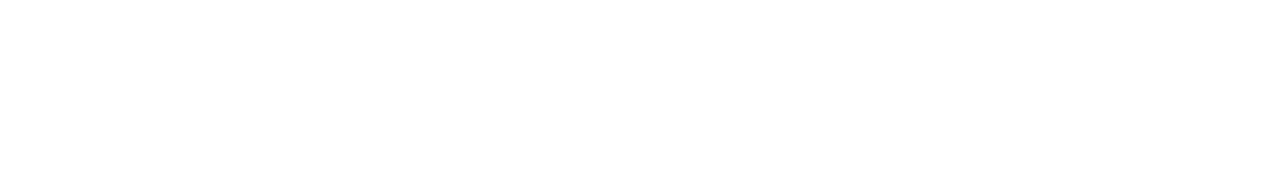
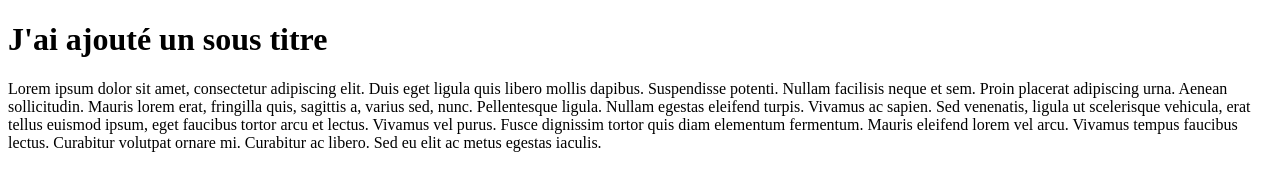
Before and after one commit to Cecile-Gao/my-super-website, a plain HTML site: page index.html in a window 1280 px wide. Drawn offline with Linux system fonts and the light colour scheme.

Commit message:
added title and h1 subtitle

```diff
--- a/index.html
+++ b/index.html
@@ -2,9 +2,12 @@
 <html>
 <head>
   <meta charset="UTF-8">
-  <title>title</title>
+  <title>J'ai changé le titre</title>
 </head>
 <body>
+  <h1> J'ai ajouté un sous titre </h1>
+  <p> Lorem ipsum dolor sit amet, consectetur adipiscing elit. Duis eget ligula quis libero mollis dapibus. Suspendisse potenti. Nullam facilisis neque et sem. Proin placerat adipiscing urna. Aenean sollicitudin. Mauris lorem erat, fringilla quis, sagittis a, varius sed, nunc. Pellentesque ligula. Nullam egestas eleifend turpis. Vivamus ac sapien. Sed venenatis, ligula ut scelerisque vehicula, erat tellus euismod ipsum, eget faucibus tortor arcu et lectus. Vivamus vel purus. Fusce dignissim tortor quis diam elementum fermentum. Mauris eleifend lorem vel arcu. Vivamus tempus faucibus lectus. Curabitur volutpat ornare mi. Curabitur ac libero. Sed eu elit ac metus egestas iaculis.
 
+  </p>
 </body>
 </html>
```
